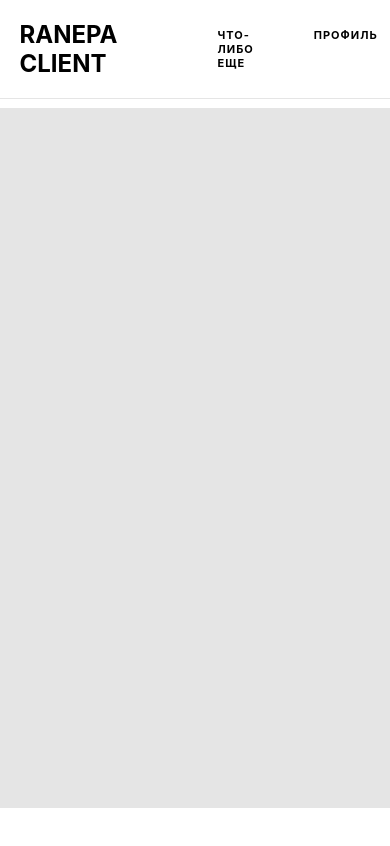
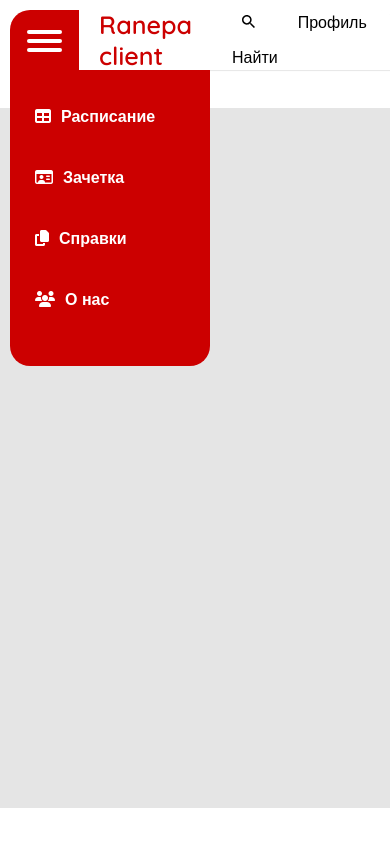
Before and after one commit to SOUTHYYY/ranepa-client-desktop, a React (Create React App) app: page / in a window 390 px wide. Shown: the top 846 px of the page. Built offline with nearby package versions, Linux system fonts and the light colour scheme.

Commit message:
Change header code
Added dropdown hamburger menu

```diff
--- a/src/components/header/header.js
+++ b/src/components/header/header.js
@@ -1,31 +1,53 @@
 import React from 'react';
 import styles from './header.module.css'
 import find from '../../images/find.svg'
-import menu from '../../images/menu.svg'
 
 const Header = props => {
+
+    // className='active' для активных айтемов
     return (
         <header>
-            <div className={styles.header__container}>
-                <div>
-                    <a href='/home'>
-                        <h2>RANEPA CLIENT</h2>
-                    </a>
+            <div className={styles.wrapper}>
+                <div className={styles.top_navbar}>
+                    <div className={styles.hamburger}>
+                        <div className={styles.one}></div>
+                        <div className={styles.two}></div>
+                        <div className={styles.three}></div>
+                    </div>
+                    <div className={styles.top_menu}>
+                        <div className={styles.logo}>
+                            Ranepa client
+                        </div>
+                        <ul>
+                            <li><a href="/#">
+                                <img src={find} alt={'ranepa-logo'}/>
+                                <span>Найти</span>
+                            </a></li>
+                            <li><a href="/#">
+                                Профиль
+                            </a></li>
+                        </ul>
+                    </div>
                 </div>
-                <div className={styles.header__navbar}>
+
+                <div className={styles.sidebar}>
                     <ul>
-                        <a href='/sale'>
-                            <li>что-либо еще</li>
-                        </a>
-                        <a href='/profile'>
-                            <li>Профиль</li>
-                        </a>
-                        <li>
-                            <img src={find} alt='find'></img>
-                        </li>
-                        <li>
-                            <img src={menu} alt='menu'></img>
-                        </li>
+                        <li><a href="/#">
+                            <span className={styles.icon}><i className="fas fa-table"></i></span>
+                            <span className={styles.title}>Расписание</span>
+                        </a></li>
+                        <li><a href="/#">
+                            <span className={styles.icon}><i className="far fa-id-card"></i></span>
+                            <span className={styles.title}>Зачетка</span>
+                        </a></li>
+                        <li><a href="/#">
+                            <span className={styles.icon}><i className="fas fa-copy"></i></span>
+                            <span className={styles.title}>Справки</span>
+                        </a></li>
+                        <li><a href="/#">
+                            <span className={styles.icon}><i className="fas fa-users"></i></span>
+                            <span className={styles.title}>О нас</span>
+                        </a></li>
                     </ul>
                 </div>
             </div>
--- a/src/components/header/header.module.css
+++ b/src/components/header/header.module.css
@@ -1,39 +1,177 @@
 header {
+    margin: 0;
+    padding: 0;
+    list-style: none;
+    text-decoration: none;
+    box-sizing: border-box;
+
+    font-family: 'Quicksand', sans-serif;
+}
+
+.wrapper{
+    margin: 10px;
+}
+
+.wrapper .top_navbar{
+    width: calc(100% - 20px);
+    height: 60px;
+    display: flex;
+    position: fixed;
+    top: 10px;
+}
+
+.wrapper .top_navbar .hamburger{
+    width: 70px;
+    height: 100%;
+    background: #cc0000;
+    padding: 15px 17px;
+    border-top-left-radius: 20px;
+    cursor: pointer;
+}
+
+.wrapper .top_navbar .hamburger div{
+    width: 35px;
+    height: 4px;
+    background: #ffffff;
+    margin: 5px 0;
+    border-radius: 5px;
+}
+
+.wrapper .top_navbar .top_menu{
+    width: calc(100% - 70px);
+    height: 100%;
+    background: #fff;
+    border-top-right-radius: 20px;
+    display: flex;
+    justify-content: space-between;
+    align-items: center;
+    padding: 0 20px;
+    box-shadow: 0 1px 1px rgba(0,0,0,0.1);
+}
+
+.wrapper .top_navbar .top_menu .logo {
+    font-weight: 600;
+    font-size: 25px;
+    color: #cc0000;
+}
+
+.wrapper .top_navbar .top_menu ul{
+    display: flex;
+    list-style: none;
+}
+
+.wrapper .top_navbar .top_menu ul li a{
+    margin: 0 10px;
+    line-height: 35px;
+    text-align: center;
+    color: black;
+}
+
+.wrapper .top_navbar .top_menu ul li a:hover{
+    background: #fff;
+    color: #000;
+}
+
+
+.wrapper .top_navbar .top_menu ul li a img {
+    height: 13px;
+    margin-right: 5px;
+}
+
+.wrapper .sidebar{
+    position: fixed;
+    top: 70px;
+    left: 10px;
+    background: #cc0000;
+    width: 200px;
+    height: auto;
+    border-bottom-left-radius: 20px;
+    border-bottom-right-radius: 20px;
+    transition: all 0.3s ease;
+    padding-bottom: 20px;
+}
+
+.wrapper .sidebar ul {
+    list-style: none;
+    display: flex;
+    flex-direction: column;
+    padding-inline-start: 5px;
+
+}
+
+.wrapper .sidebar ul li a{
+    display: flex;
+    align-items: center;
+    padding: 20px;
+    color: #fff;
+    position: relative;
+    margin-bottom: 1px;
+    color: #fff;
+    white-space: nowrap;
+    font-weight: 600;
+}
+
+.wrapper .sidebar ul li a:before{
+    content: "";
+    position: absolute;
     top: 0;
-    position: fixed;
-    width: 100%;
-    border-bottom: 1px solid #e5e5e5;
-    -webkit-transition: top 0.3s;
-    transition: top 0.3s;
-    background-color: #fff;
-    z-index: 10000;
+    left: 0;
+    width: 3px;
+    height: 100%;
+    background: #fff;
+    display: none;
+}
+
+.wrapper .sidebar ul li a span.icon{
+    margin-right: 10px;
     display: flex;
-    justify-content: center;
-  }
+}
 
-  .header__container {
-    width: 90%;
+.wrapper .sidebar ul li a span.title{
     display: flex;
-    flex-direction: row;
-    align-items: center;
-    justify-content: space-between;
-  }
+}
 
-  .header__navbar ul {
-    display: flex;
-  }
+.wrapper .sidebar ul li a:hover,
+.wrapper .sidebar ul li a.active{
+    background: #fff;
+    color: #000;
+    border-top-left-radius: 10px;
+    border-bottom-left-radius: 10px;
+}
 
-  .header__navbar ul li {
-    font-size: 11px;
-    font-weight: bold;
-    letter-spacing: 1px;
-    margin-left: 60px;
-    cursor: pointer;
-    text-transform: uppercase;
-    list-style: none;
-  }
+.wrapper .main_container{
+    width: calc(100% - 200px);
+    margin-top: 70px;
+    margin-left: 200px;
+    padding: 15px;
+    transition: all 0.3s ease;
+}
 
-  .header__navbar ul li img {
-    height: 13px;
-    width: 13px;
-  }
+.wrapper .main_container .item{
+    background: #fff;
+    margin-bottom: 10px;
+    padding: 15px;
+    font-size: 14px;
+    line-height: 22px;
+}
+
+.wrapper.collapse .sidebar{
+    width: 70px;
+}
+
+.wrapper.collapse .sidebar ul li a{
+    text-align: center;
+}
+
+.wrapper.collapse .sidebar ul li a span.icon{
+    margin: 0;
+}
+
+.wrapper.collapse .sidebar ul li a span.title{
+    display: none;
+}
+
+.wrapper.collapse .main_container{
+    width: calc(100% - 70px);
+    margin-left: 70px;
+}
```
